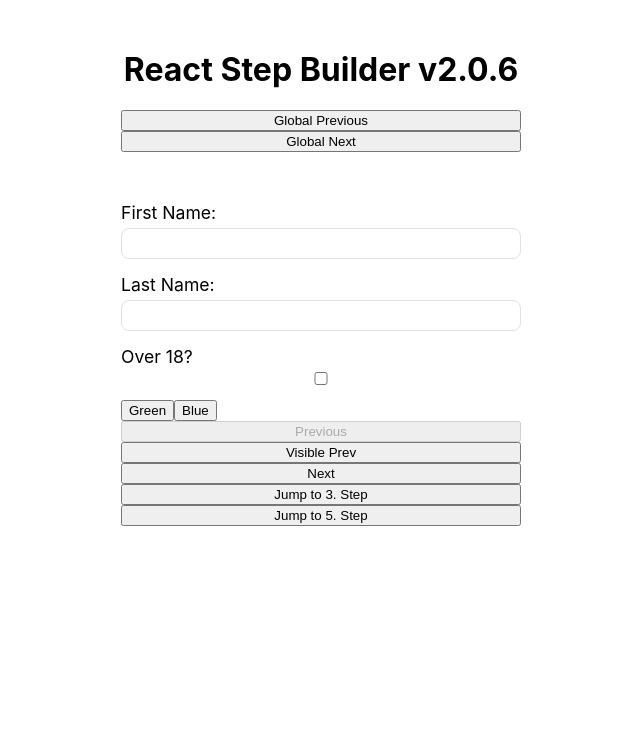
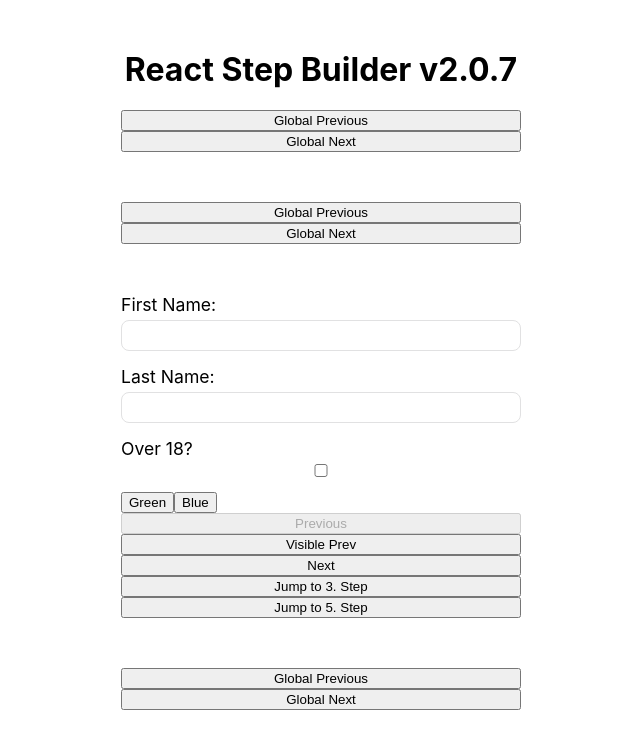
Before and after one commit to sametweb/react-step-builder, a React (Create React App) app: page / in a window 1280 px wide. Shown: the top 748 px of the page, without its empty margins (319-959 px from the left). Built offline with nearby package versions, Linux system fonts and the light colour scheme.

Commit message:
Before and After components added to config object

```diff
--- a/package.json
+++ b/package.json
@@ -2,7 +2,7 @@
 	"name": "react-step-builder",
 	"description": "Unopinionated multi step interface builder.",
 	"author": "Samet Mutevelli <mutevellisamet@gmail.com> (https://sametmutevelli.com)",
-	"version": "2.0.6",
+	"version": "2.0.7",
 	"private": false,
 	"main": "src/dist/index",
 	"types": "src/dist/index.d.ts",
--- a/src/App.tsx
+++ b/src/App.tsx
@@ -1,5 +1,10 @@
 import React from "react";
-import { Steps, Step, NavigationComponentProps } from "./lib-ts/index";
+import {
+	Steps,
+	Step,
+	NavigationComponentProps,
+	StepsConfig,
+} from "./lib-ts/index";
 import Step1 from "./stepComponents/Step1";
 import Step2 from "./stepComponents/Step2";
 import Step3 from "./stepComponents/Step3";
@@ -20,17 +25,18 @@
 };
 
 const App = () => {
+	const config: StepsConfig = {
+		before: (props) => <Navigation {...props} test="test" />,
+		after: Navigation,
+		navigation: {
+			component: Navigation,
+			location: "before",
+		},
+	};
 	return (
 		<div className="steps_wrapper">
-			<h1>React Step Builder v2.0.6</h1>
-			<Steps
-				config={{
-					navigation: {
-						component: Navigation,
-						location: "before",
-					},
-				}}
-			>
+			<h1>React Step Builder v2.0.7</h1>
+			<Steps config={config}>
 				<Step title="Hello" component={Step1} deneme={"deneme"} />
 				<Step component={Step2} />
 				<Step title="Contact Info" component={Step3} />
--- a/src/lib-ts/index.tsx
+++ b/src/lib-ts/index.tsx
@@ -22,14 +22,18 @@
 	[key: string]: InputValue | CheckboxValue;
 }
 
+export type StepsConfig = {
+	before?: (props: any) => JSX.Element;
+	after?: (props: any) => JSX.Element;
+	navigation?: {
+		component: (props: any) => JSX.Element;
+		location?: "before" | "after";
+	};
+};
+
 type StepsProps = {
 	children: ReactElement<StepProps> | ReactElement<StepProps>[];
-	config?: {
-		navigation?: {
-			component: (props: any) => JSX.Element;
-			location?: "before" | "after";
-		};
-	};
+	config?: StepsConfig;
 };
 
 type BeforeStepChange = () => any;
@@ -139,6 +143,20 @@
 		}
 	};
 
+	const BeforeComponent = (context: NavigationComponentProps) => {
+		if (config?.before) {
+			const Before = config.before;
+			return <Before {...context} />;
+		}
+	};
+
+	const AfterComponent = (context: NavigationComponentProps) => {
+		if (config?.after) {
+			const After = config.after;
+			return <After {...context} />;
+		}
+	};
+
 	const allSteps: AllSteps = childSteps.map((child, order) => {
 		return {
 			title:
@@ -227,6 +245,7 @@
 
 	return (
 		<StepsContext.Provider value={context}>
+			{config?.before && BeforeComponent(context)}
 			{config?.navigation?.location === "before" &&
 				NavigationComponent(context)}
 			{React.Children.map(children, (child, order) => (
@@ -235,6 +254,7 @@
 				</StepContext.Provider>
 			))}
 			{config?.navigation?.location === "after" && NavigationComponent(context)}
+			{config?.after && AfterComponent(context)}
 		</StepsContext.Provider>
 	);
 }
```
Also changed, not shown: tsconfig.json (+3 -10 lines), 2 other files (tests, documents, lock files or other folders).
